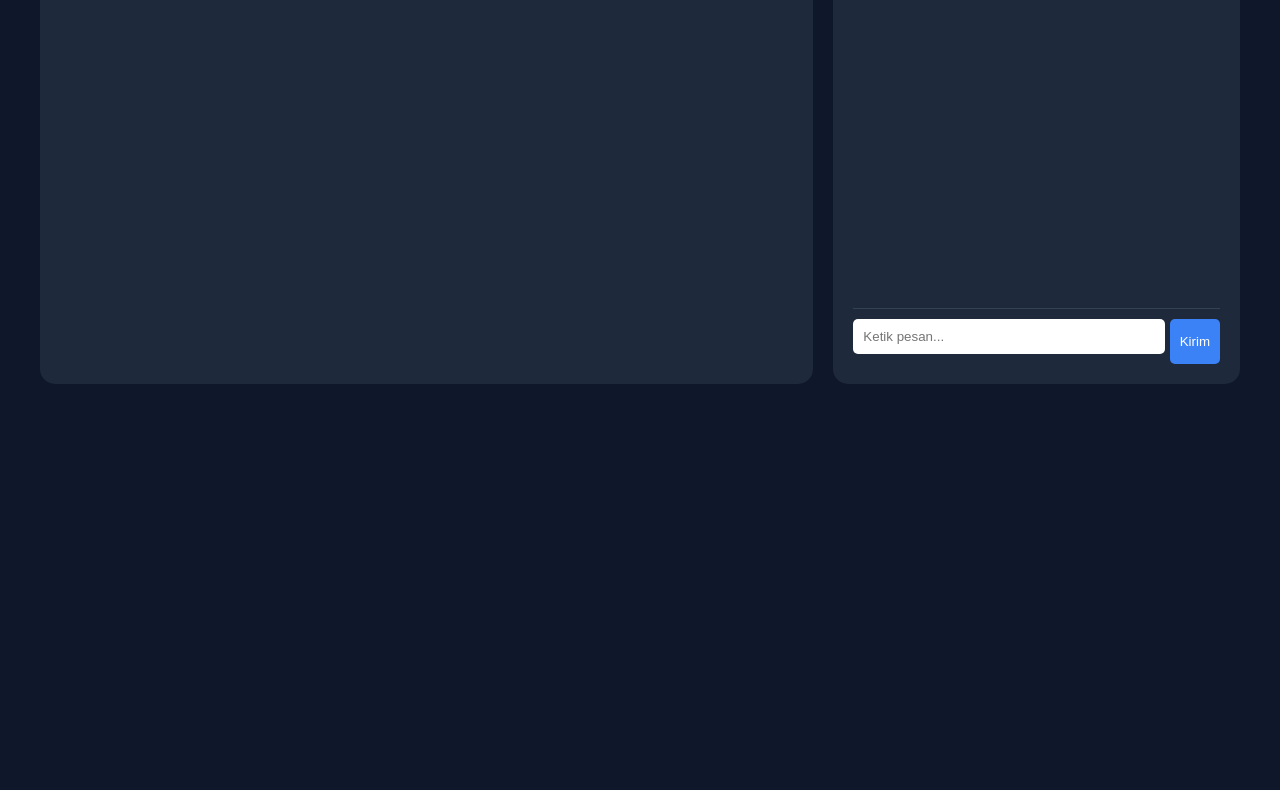
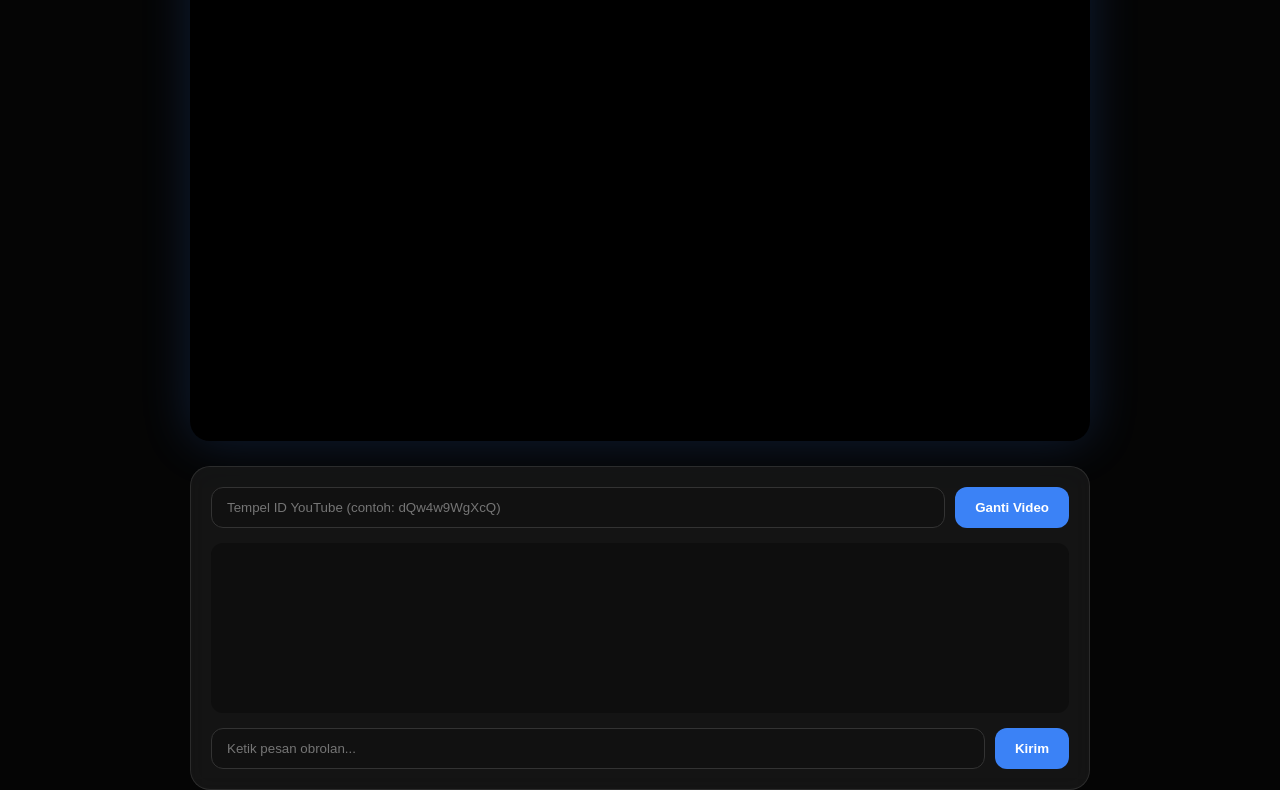
Before and after one commit to mochmaulana347/Nontonbareng, a website: page index.html in a window 1280 px wide. Shown: the part 176-966 px from the top of the page. Before the commit the page ends 800 px from the top, so only its background shows below. Drawn offline with nearby package versions, Linux system fonts and the light colour scheme; no server answers.

Commit message:
Update index.html

```diff
--- a/index.html
+++ b/index.html
@@ -1,38 +1,139 @@
 <!DOCTYPE html>
-<html>
+<html lang="id">
 <head>
-    <title>Watch Party + Chat</title>
+    <meta charset="UTF-8">
+    <meta name="viewport" content="width=device-width, initial-scale=1.0">
+    <title>Watch Party Cinematic</title>
     <script src="/socket.io/socket.io.js"></script>
     <style>
-        body { background: #0f172a; color: white; font-family: 'Segoe UI', sans-serif; margin: 0; padding: 20px; display: flex; justify-content: center; }
-        .main-layout { display: flex; gap: 20px; max-width: 1200px; width: 100%; }
+        /* CSS DESAIN CINEMATIC */
+        body {
+            background-color: #050505;
+            color: #ffffff;
+            font-family: 'Inter', -apple-system, sans-serif;
+            margin: 0;
+            display: flex;
+            flex-direction: column;
+            align-items: center;
+            min-height: 100vh;
+            overflow-x: hidden;
+        }
 
-        /* Bagian Video */
-        .video-section { flex: 2; background: #1e293b; padding: 20px; border-radius: 15px; }
-        input { padding: 10px; border-radius: 5px; border: none; width: 70%; margin-bottom: 10px; }
-        button { padding: 10px; border-radius: 5px; background: #3b82f6; color: white; border: none; cursor: pointer; }
+        /* Container Utama di Tengah */
+        .main-container {
+            width: 90%;
+            max-width: 900px;
+            margin-top: 30px;
+            text-align: center;
+        }
 
-        /* Bagian Chat */
-        .chat-section { flex: 1; background: #1e293b; padding: 20px; border-radius: 15px; display: flex; flex-direction: column; height: 500px; }
-        #chat-box { flex: 1; overflow-y: auto; margin-bottom: 10px; border-bottom: 1px solid #334155; padding-right: 5px; }
-        .msg { margin-bottom: 8px; font-size: 14px; background: #334155; padding: 8px; border-radius: 8px; width: fit-content; }
-        .msg b { color: #60a5fa; }
+        h1 {
+            font-weight: 800;
+            letter-spacing: -1px;
+            background: linear-gradient(to right, #3b82f6, #8b5cf6);
+            -webkit-background-clip: text;
+            -webkit-text-fill-color: transparent;
+            margin-bottom: 20px;
+        }
+
+        /* Player YouTube di Tengah */
+        .video-wrapper {
+            position: relative;
+            padding-bottom: 56.25%; /* Ratio 16:9 */
+            height: 0;
+            overflow: hidden;
+            border-radius: 20px;
+            box-shadow: 0 0 50px rgba(59, 130, 246, 0.2);
+            background: #000;
+            margin-bottom: 25px;
+        }
+
+        .video-wrapper iframe {
+            position: absolute;
+            top: 0;
+            left: 0;
+            width: 100%;
+            height: 100%;
+            border: none;
+        }
+
+        /* Panel Kontrol & Chat */
+        .controls-panel {
+            background: rgba(30, 30, 30, 0.6);
+            backdrop-filter: blur(10px);
+            padding: 20px;
+            border-radius: 20px;
+            border: 1px solid rgba(255, 255, 255, 0.1);
+            display: flex;
+            flex-direction: column;
+            gap: 15px;
+        }
+
+        .input-group {
+            display: flex;
+            gap: 10px;
+        }
+
+        input {
+            flex: 1;
+            background: #111;
+            border: 1px solid #333;
+            padding: 12px 15px;
+            border-radius: 12px;
+            color: white;
+            outline: none;
+            transition: 0.3s;
+        }
+
+        input:focus { border-color: #3b82f6; }
+
+        button {
+            background: #3b82f6;
+            color: white;
+            border: none;
+            padding: 10px 20px;
+            border-radius: 12px;
+            font-weight: 600;
+            cursor: pointer;
+            transition: 0.3s;
+        }
+
+        button:hover { background: #2563eb; transform: translateY(-2px); }
+
+        /* Chat Box */
+        #chat-box {
+            height: 150px;
+            overflow-y: auto;
+            text-align: left;
+            padding: 10px;
+            background: rgba(0,0,0,0.3);
+            border-radius: 12px;
+            font-size: 14px;
+        }
+
+        .msg { margin-bottom: 8px; line-height: 1.4; }
+        .msg span { color: #3b82f6; font-weight: bold; }
     </style>
 </head>
 <body>
-    <div class="main-layout">
-        <div class="video-section">
-            <h2>🎥 Streaming Room</h2>
-            <input type="text" id="urlInput" placeholder="Tempel ID Video YouTube (Contoh: dQw4w9WgXcQ)">
-            <button onclick="changeVideo()">Ganti Video</button>
+
+    <div class="main-container">
+        <h1>Watch Party</h1>
+
+        <div class="video-wrapper">
             <div id="player"></div>
         </div>
 
-        <div class="chat-section">
-            <h3>💬 Chat Bareng</h3>
+        <div class="controls-panel">
+            <div class="input-group">
+                <input type="text" id="urlInput" placeholder="Tempel ID YouTube (contoh: dQw4w9WgXcQ)">
+                <button onclick="changeVideo()">Ganti Video</button>
+            </div>
+
             <div id="chat-box"></div>
-            <div style="display: flex; gap: 5px;">
-                <input type="text" id="chatInput" placeholder="Ketik pesan..." style="width: 100%;">
+
+            <div class="input-group">
+                <input type="text" id="chatInput" placeholder="Ketik pesan obrolan...">
                 <button onclick="sendChat()">Kirim</button>
             </div>
         </div>
@@ -42,19 +143,19 @@
         const socket = io();
         let player, isSyncing = false;
 
-        // Load YouTube API
+        // Load API YouTube
         var tag = document.createElement('script');
         tag.src = "https://www.youtube.com/iframe_api";
         document.body.appendChild(tag);
 
         function onYouTubeIframeAPIReady() {
             player = new YT.Player('player', {
-                height: '360', width: '100%', videoId: 'dQw4w9WgXcQ',
+                height: '100%', width: '100%', videoId: 'dQw4w9WgXcQ',
+                playerVars: { 'rel': 0, 'modestbranding': 1 },
                 events: { 'onStateChange': onPlayerStateChange }
             });
         }
 
-        // Kontrol Video
         function onPlayerStateChange(event) {
             if (isSyncing) return;
             const time = player.getCurrentTime();
@@ -69,22 +170,20 @@
             player.loadVideoById(vid);
         }
 
-        // Fitur Chat
         function sendChat() {
             const msg = document.getElementById('chatInput').value;
             if(!msg) return;
-            socket.emit('new-message', msg); // Kirim pesan ke server
-            addMessage("Kamu", msg); // Munculkan di layar sendiri
+            socket.emit('new-message', msg);
+            addMessage("Kamu", msg);
             document.getElementById('chatInput').value = "";
         }
 
         function addMessage(user, text) {
             const box = document.getElementById('chat-box');
-            box.innerHTML += `<div class="msg"><b>${user}:</b> ${text}</div>`;
+            box.innerHTML += `<div class="msg"><span>${user}:</span> ${text}</div>`;
             box.scrollTop = box.scrollHeight;
         }
 
-        // Menerima Sinyal dari Server
         socket.on('video-control', (data) => {
             isSyncing = true;
             if (data.action === 'play') { player.seekTo(data.time); player.playVideo(); }
@@ -93,11 +192,8 @@
             setTimeout(() => isSyncing = false, 600);
         });
 
-        socket.on('chat-receive', (msg) => {
-            addMessage("Dia", msg);
-        });
+        socket.on('chat-receive', (msg) => { addMessage("Dia", msg); });
 
-        // Kirim chat kalau tekan Enter
         document.getElementById('chatInput').addEventListener("keyup", (e) => {
             if (e.key === "Enter") sendChat();
         });
```
